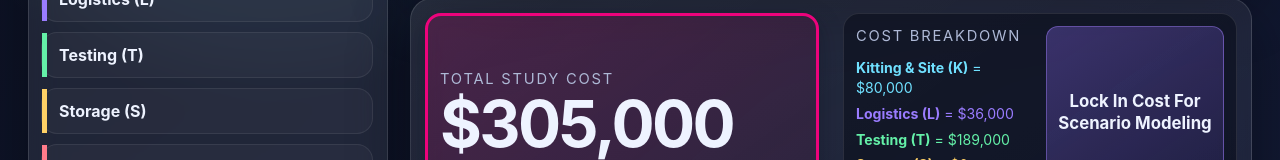
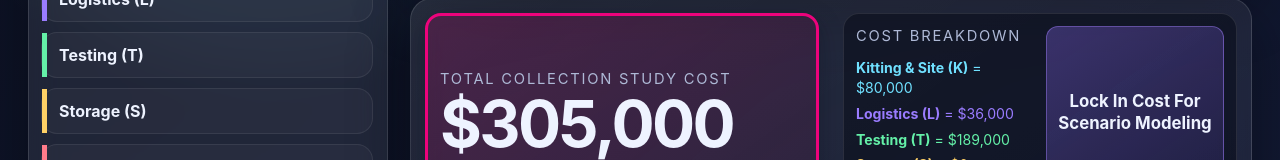
Before and after one commit to BahiBMRN/Biospecimen-Cost-Calculator, a React (Vite) app: page / in a window 1280 px wide. Shown: the part 422-582 px from the top of the page. Built offline with nearby package versions, Linux system fonts and the light colour scheme.

Commit message:
Heading change in App.jsx

```diff
--- a/src/App.jsx
+++ b/src/App.jsx
@@ -355,7 +355,7 @@ function CostComposition({ result, variant = 'default', showLockButton = false,
       {styleVariant.badge && <div className="result-card-badge-row"><div className="composition-badge">{styleVariant.badge}</div></div>}
       <div className={`result-grid${isCalculatorView ? ' result-grid--calculator' : ''}`}>
         <div className={isCalculatorView ? 'score-box' : 'score-box--blue'}>
-          <div className="score-label">{isCalculatorView ? 'TOTAL STUDY COST' : 'Cost per sample'}</div>
+          <div className="score-label">{isCalculatorView ? 'TOTAL COLLECTION STUDY COST' : 'Cost per sample'}</div>
           {isCalculatorView ? (
             <h2 className="score-value" style={{ fontSize: getScoreValueFontSize(formattedTotal) }}>
               {formattedTotal}
```
